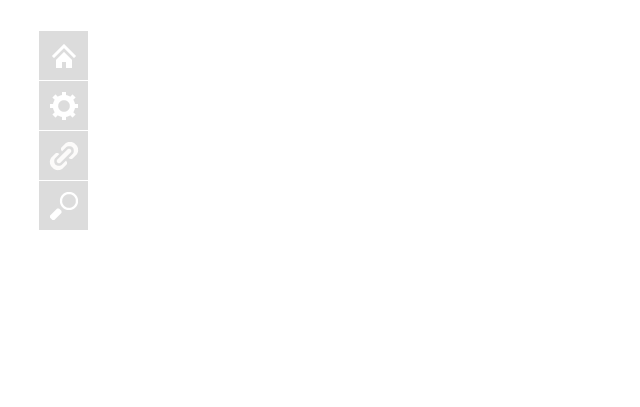
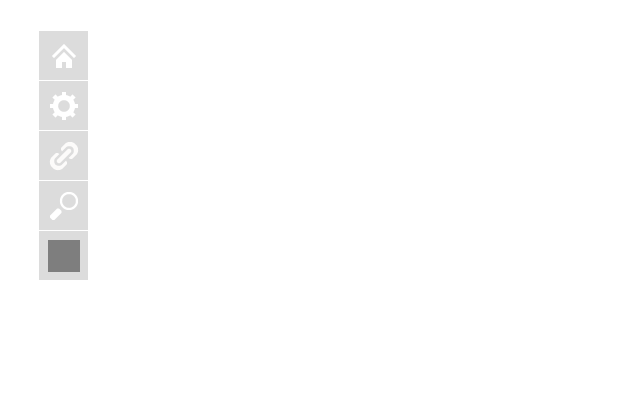
Before and after one commit to yaroslavzinchenko/css-menu-transition, a plain HTML site: page index.html in a window 1280 px wide. Shown: the whole page, without its empty margins (0-640 px from the left). Drawn offline with Linux system fonts and the light colour scheme.

Commit message:
Some changes

```diff
--- a/index.html
+++ b/index.html
@@ -31,6 +31,12 @@
 			<a href="">Item 3</a>
 			<a href="">Item 4</a>
 		</li>
+		<li class="menu">
+			<a href="">1</a>
+			<a href="">2</a>
+			<a href="">3</a>
+			<a href="">4</a>
+		</li>
 	</ul>
 </body>
 </html>
--- a/style.css
+++ b/style.css
@@ -96,3 +96,8 @@ body
 {
 	background: url(search.png) center no-repeat;
 }
+
+.menu a:first-child::before
+{
+	background: url(icons8-menu-500.png) center no-repeat;
+}
```
Also changed, not shown: icons8-menu-500.png (added).
